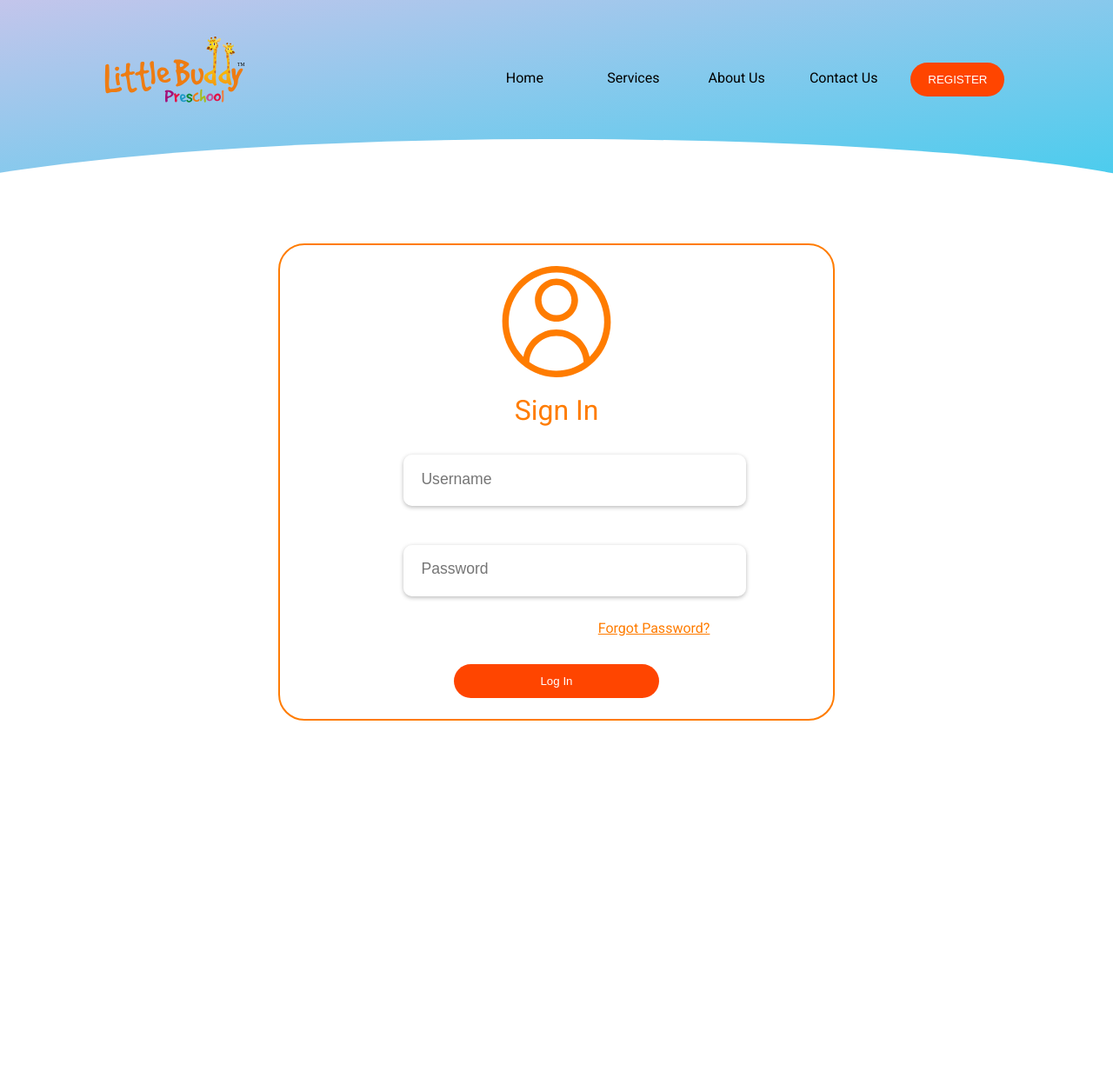
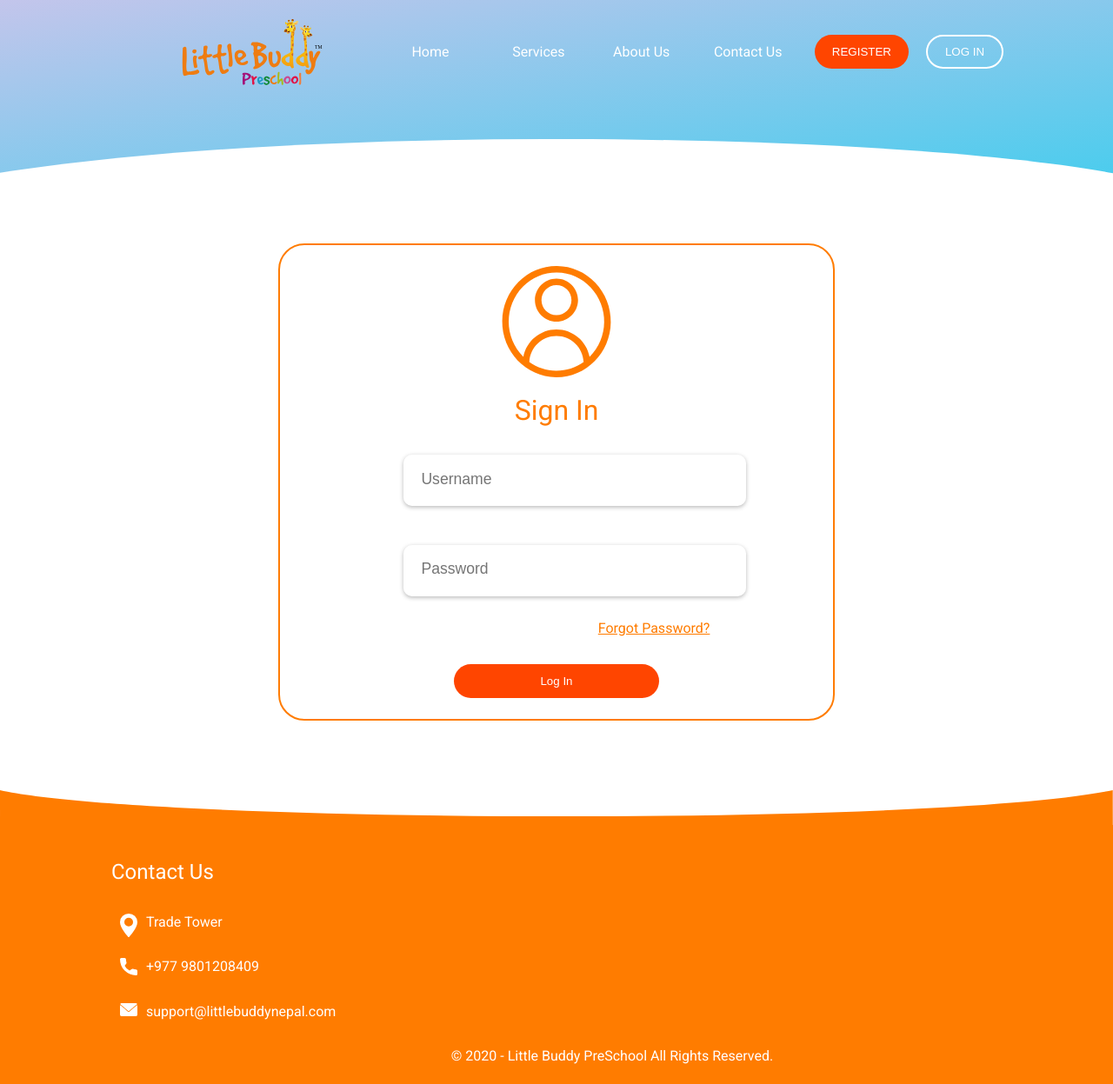
Before and after one commit to sagarbhandari96/sagarbhandari96.github.io, a plain HTML site: page log in.html in a window 1280 px wide. Shown: the whole page at 87% size. Before the commit the page ends 829 px from the top, so only its background shows below. Drawn offline with Linux system fonts and the light colour scheme.

Commit message:
removed redundant css

```diff
--- a/css/style.css
+++ b/css/style.css
@@ -16,7 +16,7 @@ body {
 #nav-bar {
   display: grid;
   grid-template-columns: 1fr 3fr 4fr 2fr 1fr;
-  height: 15vh;
+  height: 5vh;
 }
 #nav-links {
   display: grid;
@@ -195,7 +195,6 @@ body {
   width: 90%;
   position: absolute;
   z-index: 1;
-  height: 30vh;
   color: white;
   background-color: #ff7c00;
 }
--- a/css/style2.css
+++ b/css/style2.css
@@ -19,41 +19,13 @@ body {
   );
   position: relative;
 }
-.oval {
-  position: absolute;
-  bottom: 0;
-  width: 100%;
-  fill: white;
-}
-#nav-bar {
-  display: grid;
-  grid-template-columns: 1fr 2fr 2fr 4fr 1fr 1fr;
-}
-#nav-links {
-  display: grid;
-  grid-template-columns: 1fr 1fr 1fr 1fr;
-  white-space: nowrap;
-  padding-top: 10vh;
-}
-#logo {
-  padding-top: 5vh;
-}
-#nav-buttons {
-  padding-top: 9vh;
-}
-.register {
-  background-color: orangered;
-
-  padding: 12px 20px 12px 20px;
-  border-radius: 20px;
-  color: white;
-}
 #login-form {
   display: grid;
   grid-template-columns: 3fr 6fr 3fr;
 }
 #login-form-box {
   margin-top: 10vh;
+  margin-bottom: 10vh;
   border: 2px solid #ff7c00;
   padding: 3vh 3vh;
   border-radius: 30px;
--- a/log in.html
+++ b/log in.html
@@ -8,6 +8,7 @@
       href="https://fonts.googleapis.com/css2?family=Roboto&display=swap"
       rel="stylesheet"
     />
+    <link rel="stylesheet" href="css/style.css" />
     <link rel="stylesheet" href="css/style2.css" />
   </head>
   <body>
@@ -22,7 +23,6 @@
             height="81px"
           />
         </div>
-        <div></div>
         <div id="nav-links">
           <div class="nav-items">Home</div>
           <div class="nav-items">Services</div>
@@ -33,8 +33,12 @@
           <div class="nav-btn">
             <button type="button" class="register">REGISTER</button>
           </div>
+          <div id="btn-login">
+            <a href="/log in.html">
+              <button type="button" id="log-in">LOG IN</button>
+            </a>
+          </div>
         </div>
-
         <div></div>
       </div>
 
@@ -93,5 +97,48 @@
       </div>
       <div></div>
     </section>
+    <div id="footer">
+      <div>
+        <svg
+          class="footer-curve"
+          xmlns="http://www.w3.org/2000/svg"
+          viewBox="0 0 1920 388.3"
+        >
+          <path
+            d="M1920,288.3v100.1H0V0c250.3,56.3,1606.8,63.9,1919.6,0c0,62.2,0.8,120.7,0,146.5h0.3L1920,288.3L1920,288.3z"
+          ></path>
+        </svg>
+      </div>
+      <div id="contact">
+        <div id="contact-block">
+          <div class="contact-title">Contact Us</div>
+          <div class="contact-info">
+            <div class="icon-box">
+              <img
+                src="img/icons/location_white.svg"
+                class="footer-icon"
+                alt=""
+              />
+            </div>
+            <div class="contact-field">Trade Tower</div>
+          </div>
+          <div class="contact-info">
+            <div class="icon-box">
+              <img src="img/icons/phone_white.svg" class="footer-icon" alt="" />
+            </div>
+            <div class="contact-field">+977 9801208409</div>
+          </div>
+          <div class="contact-info">
+            <div class="icon-box">
+              <img src="img/icons/mail_white.svg" class="footer-icon" alt="" />
+            </div>
+            <div class="contact-field">support@littlebuddynepal.com</div>
+          </div>
+          <div id="copyright">
+            &copy; 2020 - Little Buddy PreSchool All Rights Reserved.
+          </div>
+        </div>
+      </div>
+    </div>
   </body>
 </html>
```
Also changed, not shown: index.html (+0 -1 lines).
